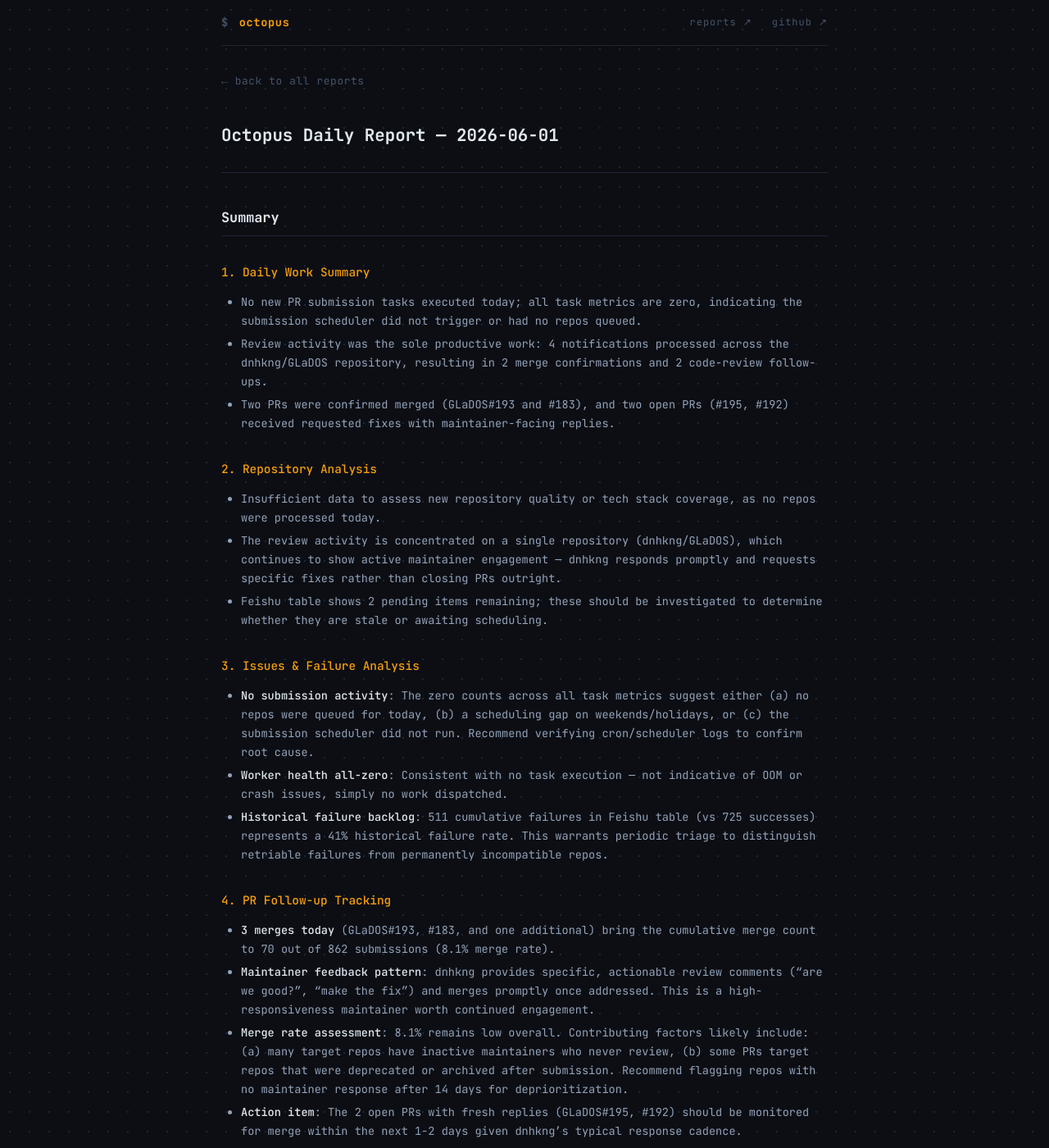
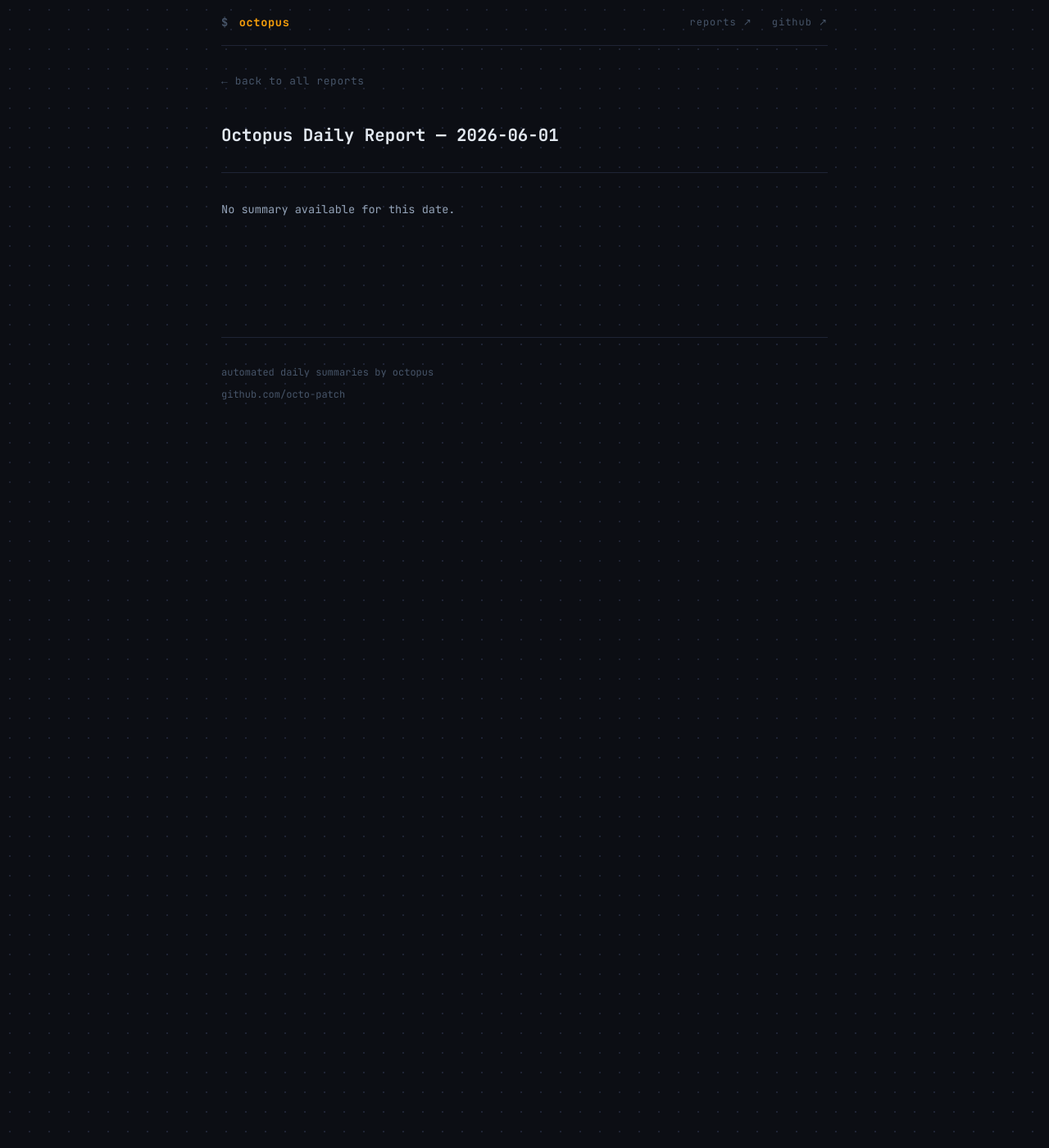
Before and after one commit to octo-patch/daily-reports, a Jekyll site: the page built from 2026-06/2026-06-01.md, in a window 1280 px wide and 1400 px high. Shown: the whole window at 82% size. Built offline with Jekyll 4.4.1, drawn with Linux system fonts in a browser that asks for light colours.

Commit message:
daily report: 2026-06-01

```diff
--- a/2026-06/2026-06-01.md
+++ b/2026-06/2026-06-01.md
@@ -1,32 +1,7 @@
 ---
 layout: report
 title: "Octopus Daily Report — 2026-06-01"
-summary: "- No new PR submission tasks executed today; all task metrics are zero, indicating the submission scheduler did not trigger or had no repos queued."
+summary: "No summary available."
 ---
 
-## Summary
-
-### 1. Daily Work Summary
-
-- No new PR submission tasks executed today; all task metrics are zero, indicating the submission scheduler did not trigger or had no repos queued.
-- Review activity was the sole productive work: 4 notifications processed across the dnhkng/GLaDOS repository, resulting in 2 merge confirmations and 2 code-review follow-ups.
-- Two PRs were confirmed merged (GLaDOS#193 and #183), and two open PRs (#195, #192) received requested fixes with maintainer-facing replies.
-
-### 2. Repository Analysis
-
-- Insufficient data to assess new repository quality or tech stack coverage, as no repos were processed today.
-- The review activity is concentrated on a single repository (dnhkng/GLaDOS), which continues to show active maintainer engagement — dnhkng responds promptly and requests specific fixes rather than closing PRs outright.
-- Feishu table shows 2 pending items remaining; these should be investigated to determine whether they are stale or awaiting scheduling.
-
-### 3. Issues & Failure Analysis
-
-- **No submission activity**: The zero counts across all task metrics suggest either (a) no repos were queued for today, (b) a scheduling gap on weekends/holidays, or (c) the submission scheduler did not run. Recommend verifying cron/scheduler logs to confirm root cause.
-- **Worker health all-zero**: Consistent with no task execution — not indicative of OOM or crash issues, simply no work dispatched.
-- **Historical failure backlog**: 511 cumulative failures in Feishu table (vs 725 successes) represents a 41% historical failure rate. This warrants periodic triage to distinguish retriable failures from permanently incompatible repos.
-
-### 4. PR Follow-up Tracking
-
-- **3 merges today** (GLaDOS#193, #183, and one additional) bring the cumulative merge count to 70 out of 862 submissions (8.1% merge rate).
-- **Maintainer feedback pattern**: dnhkng provides specific, actionable review comments ("are we good?", "make the fix") and merges promptly once addressed. This is a high-responsiveness maintainer worth continued engagement.
-- **Merge rate assessment**: 8.1% remains low overall. Contributing factors likely include: (a) many target repos have inactive maintainers who never review, (b) some PRs target repos that were deprecated or archived after submission. Recommend flagging repos with no maintainer response after 14 days for deprioritization.
-- **Action item**: The 2 open PRs with fresh replies (GLaDOS#195, #192) should be monitored for merge within the next 1-2 days given dnhkng's typical response cadence.
+No summary available for this date.
```
